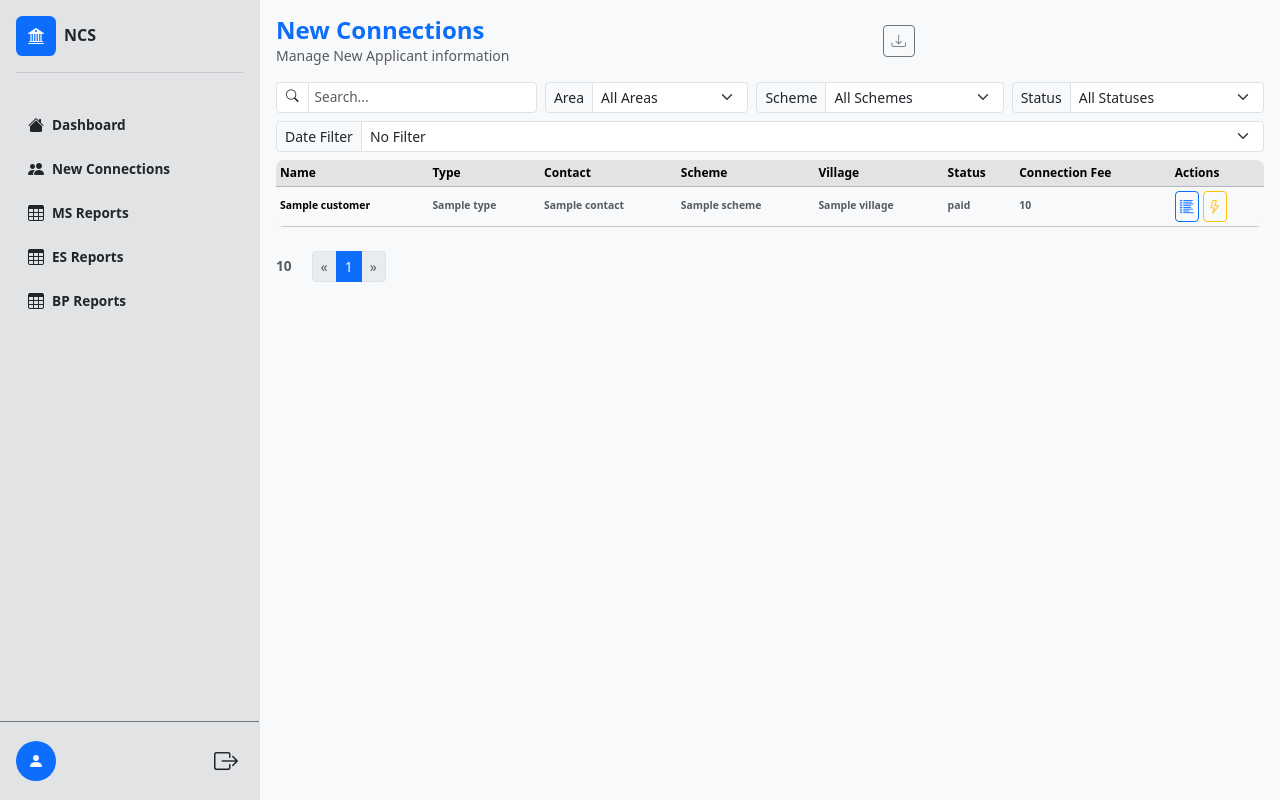
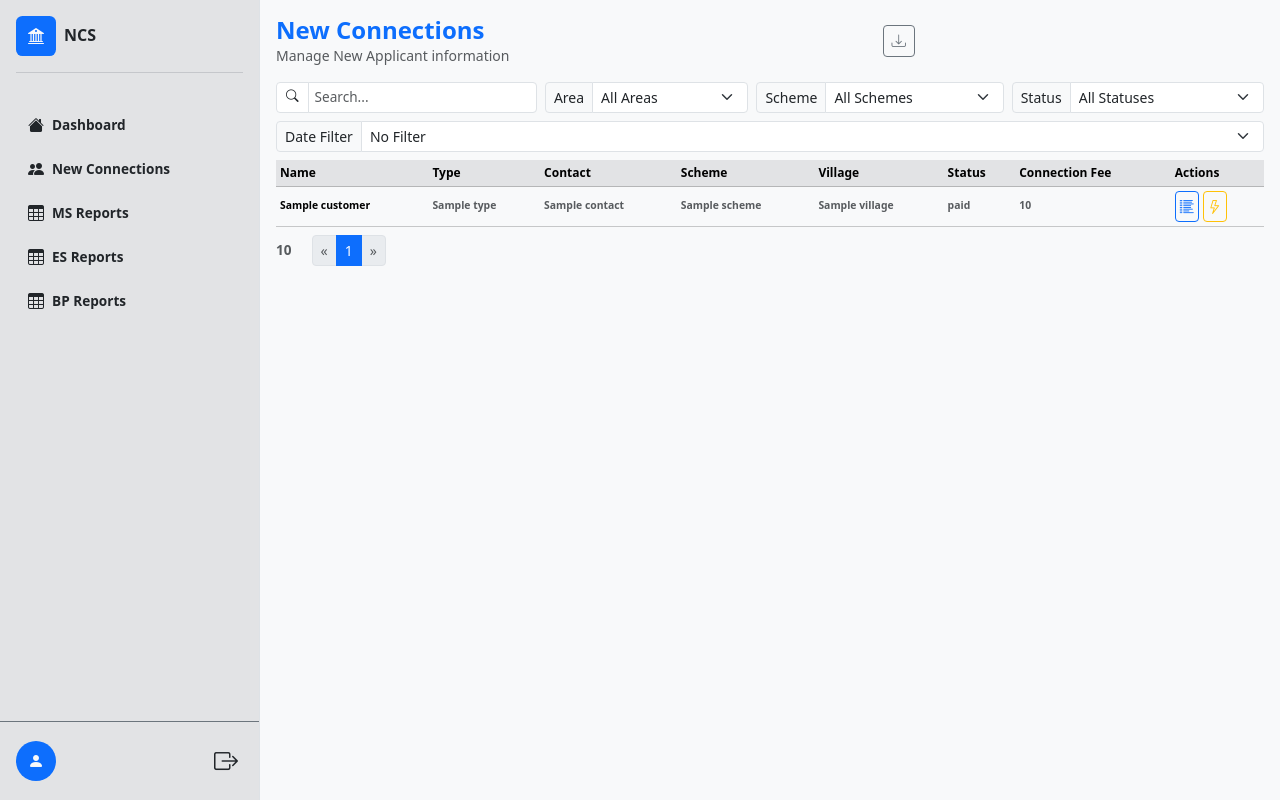
Before and after one commit to Marvyn95/ncs, a Flask app: template templates/new_connections.html in a window 1280 px wide. Run offline with Flask 3, Linux system fonts and the light colour scheme; the template is opened without the code that fills it: most values are stand-ins (such as "Sample title", 1, 10 or a date in 2020); parts of the project's set-up code (start-up, migrations or seed data) failed here and were passed over.

Commit message:
Update table styles in new_connections.html for improved layout and readability

```diff
--- a/templates/new_connections.html
+++ b/templates/new_connections.html
@@ -329,8 +329,8 @@
 </div>
 
   <div class=" table-responsive" style="overflow-y: auto; overscroll-behavior: contain;">
-    <table class="table table-secondary table-hover table-sm align-middle" style="font-size:0.65rem; border-radius: 0.5rem; overflow: hidden;">
-      <thead class="table-secondary" style="position: sticky; top: 0; z-index: 2; font-size:0.75rem;">
+    <table class="table table-secondary table-hover table-sm align-middle mb-0" style="font-size:0.65rem;">
+      <thead class="table-secondary" style="position: sticky; top: 0; z-index: 2; background: #e2e3e5; font-size:0.75rem;">
         <tr class="table-secondary">
           <th>Name</th>
           <th class="d-none d-sm-table-cell">Type</th>
```
